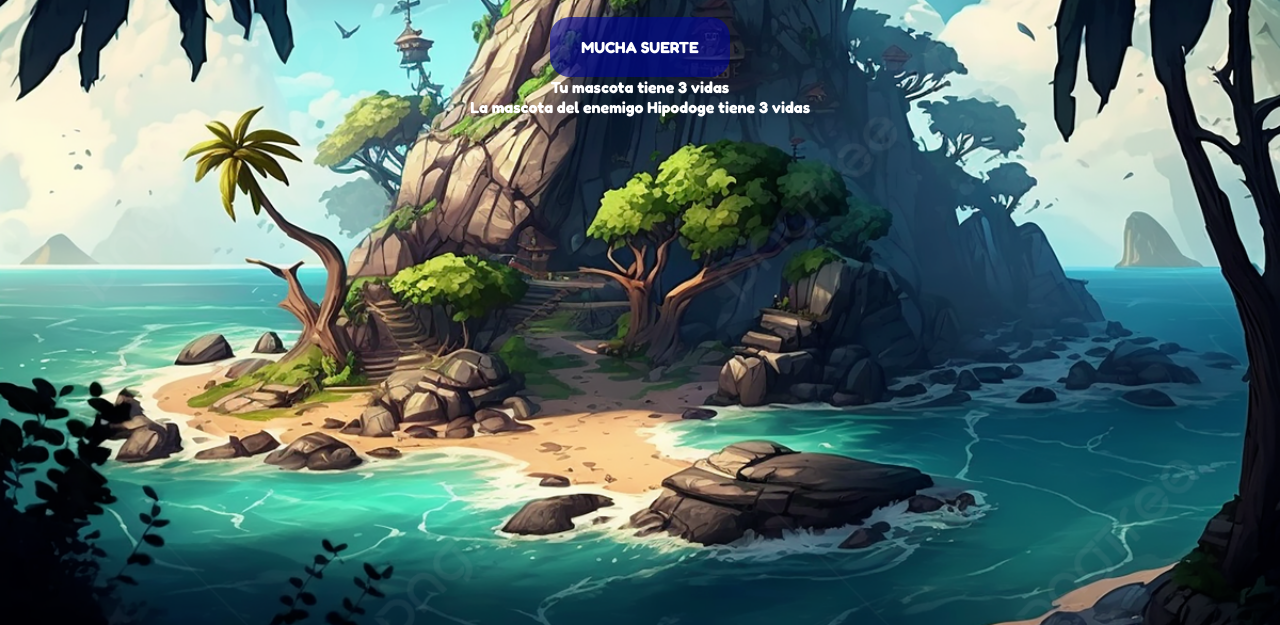
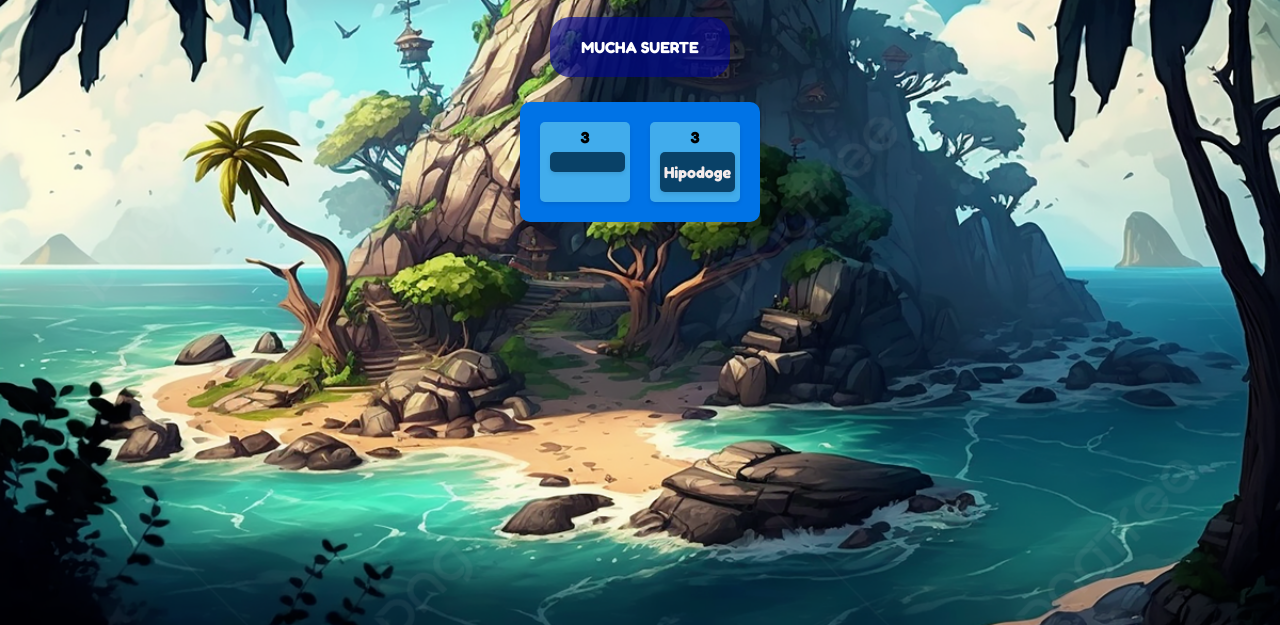
Before and after one commit to andresmr955/POKEMONJS, a plain HTML site: page MOKEPON/mokepon.html in a window 1280 px wide. Both pictures are taken after a click on the button "Seleccionar". Shown: the part 175-800 px from the top of the page. Drawn offline with Linux system fonts and the light colour scheme.

Commit message:
CSS GRID

```diff
--- a/MOKEPON/js/style.css
+++ b/MOKEPON/js/style.css
@@ -39,6 +39,47 @@ o también puede ser la etiqueta h1 h2 o p
 .subtitulo {
     /* Agregar estilos para .subtitulo si es necesario */
 }
+
+.ataques {
+    display: grid;
+    grid-template-columns: 100px 100px;
+    gap: 10px; /* Espacio entre los elementos */
+    margin-top: 25px;
+    background-color: #0073e6; /* Azul personalizado */
+    padding: 15px; /* Espacio interno */
+    border-radius: 10px; /* Bordes redondeados */
+    box-shadow: 0 4px 6px rgba(0, 0, 0, 0.1); /* Sombra */
+    text-align: center; /* Alineación del texto */
+  }
+
+  /* Estilos para los elementos dentro de la caja de ataques */
+  .ataques-item {
+    background-color: #5dc4f0b4; /* Fondo de los elementos */
+    padding: 5px;
+    border-radius: 5px;
+    box-shadow: 0 2px 4px rgba(0, 0, 0, 0.1);
+    margin: 5px; /* Espacio entre elementos */
+    color: #000; /* Color del texto */
+    text-align: center; /* Alineación del texto */
+
+  }
+
+  .nombre-mascota{
+    display: flex;
+    gap: 10px;
+    background-color: #094167;
+    width: 75px;
+    padding: 10px;
+    border-radius: 5px;
+    box-shadow: 0 2px 4px rgba(0, 0, 0, 0.1);
+    margin: 5px;
+    color: #f4ebeb;
+    align-items: center;
+    justify-content: center;
+}
+
+  /* Agrega estos estilos a tus elementos HTML según corresponda */
+
 
 /* Clase .tarjeta-mokepon */
 .tarjeta-mokepon {
--- a/MOKEPON/mokepon.html
+++ b/MOKEPON/mokepon.html
@@ -57,11 +57,17 @@
             </section>
         </section>
 
-        <div>
-            <div id="ataques-jugador"></div>
-            <div id="ataques-enemigo"></div>
-            <p>Tu mascota <span id="mascota-jugador"></span> tiene <span id="vidas-jugador">3</span> vidas</p>
-            <p>La mascota del enemigo  <span id="mascota-enemigo"></span> tiene <span id="vidas-enemigo">3</span> vidas</p>
+        <div class="ataques">
+            <div class="ataques-item">
+                <p id="vidas-jugador">3</p>
+                <p id="mascota-jugador" class="nombre-mascota"></p>
+                <div id="ataques-jugador"></div>
+            </div>
+            <div class="ataques-item">
+                <p id="vidas-enemigo">3</p>
+                <p id="mascota-enemigo" class="nombre-mascota"></p>
+                <div id="ataques-enemigo"></div>
+            </div>
         </div>
         <!--Usamos la etiqueta span para elementos dinamicos porque se van a ir modificando-->
 
```
